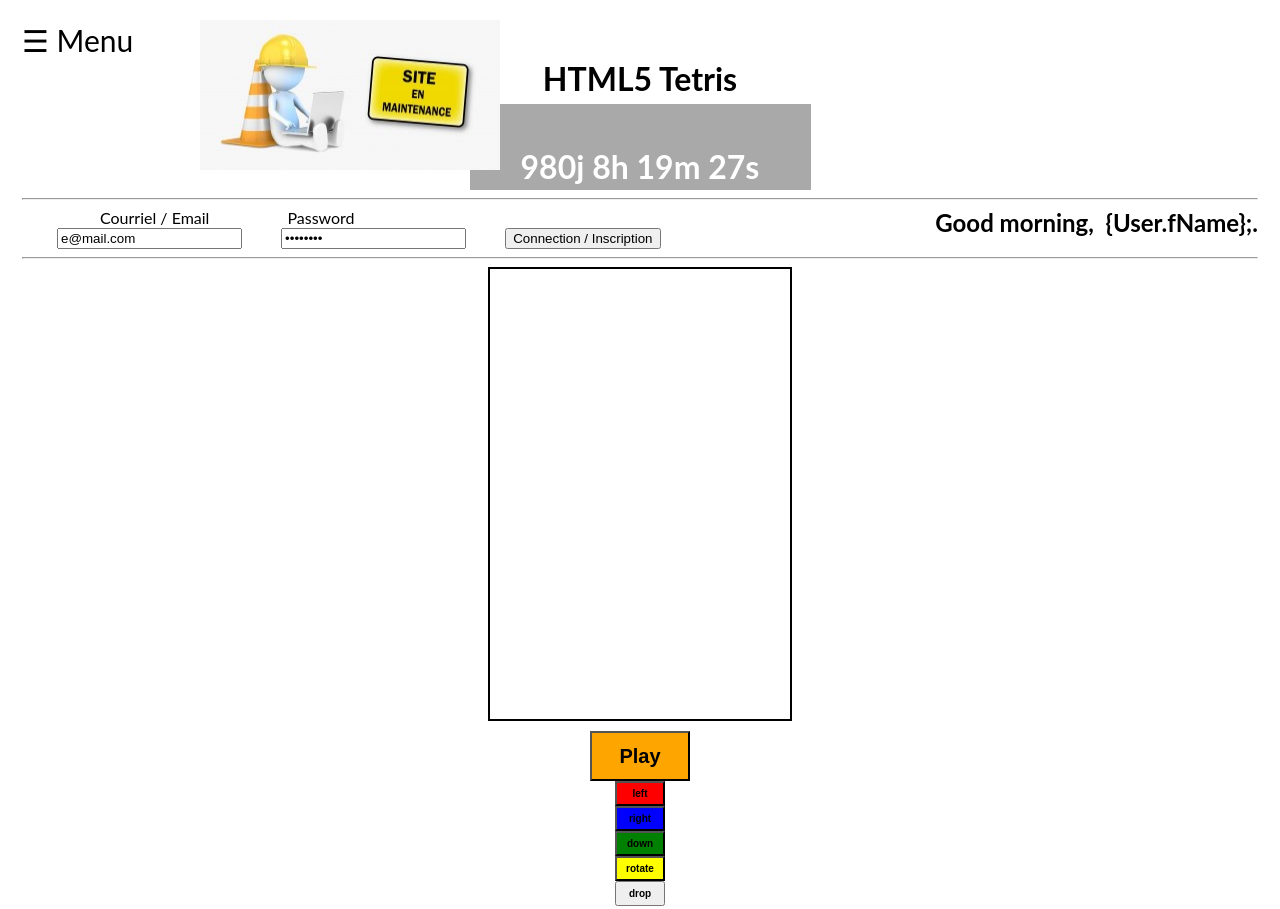
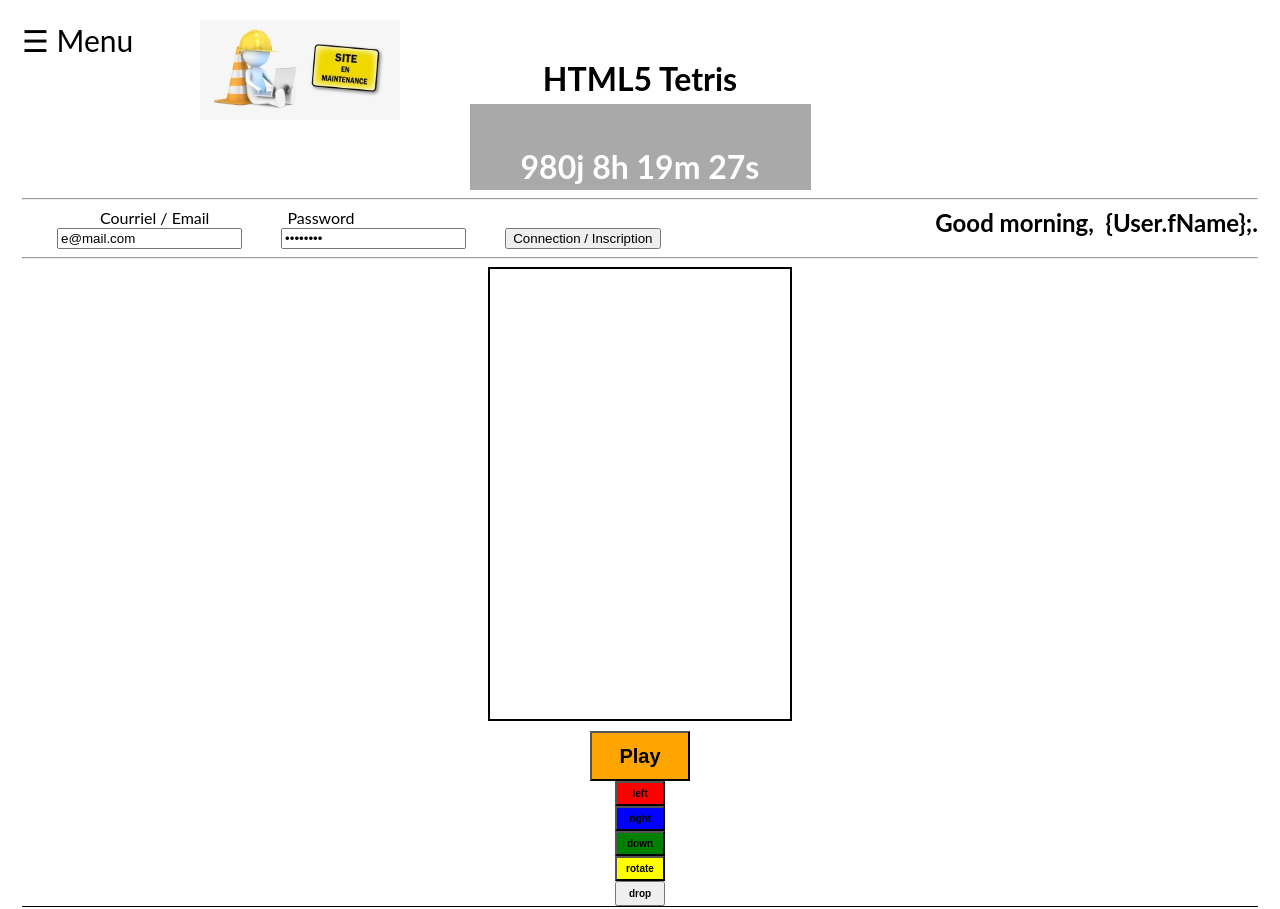
Before and after one commit to mccormier/index, a plain HTML site: page index.htm in a window 1280 px wide. Shown: the top 909 px of the page. Drawn offline with Linux system fonts and the light colour scheme.

Commit message:
23.01.37

```diff
--- a/index.htm
+++ b/index.htm
@@ -7,7 +7,7 @@
 	</head>
 <!-- -->
 <body onload="greeting(), getLocation()">
-	<img src="site-en-maintenance.jpg" style="width:300px;height:150px;position:absolute;left:200px;top:20px;">
+	<img src="site-en-maintenance.jpg" style="width:200px;height:100px;position:absolute;left:200px;top:20px;">
   <div id="mySidenav" class="sidenav"> </div>
 <span style="font-size:30px;cursor:pointer;" onclick="openNav()">&#9776; Menu</span>
   <center><header><h1>HTML5 Tetris</h1><p id="countDown"></p></header><hr></center>
@@ -26,7 +26,6 @@
 <button id="rotate" value ="rotate" onclick=" return keyPress(this.value)">rotate</button>
 <button id="drop" value ="drop" onclick=" return keyPress(this.value)" >drop</button>
 <!-- -->
-<br/><center><a href="https://www.sololearn.com/compiler-playground/WCL6tPM1qV9Y/">Code Source</a></center><br/>
 	<button onclick="topFunction()" id="topBtn" title="Go to top">Top</button>
 <center><div id="footer"></div></center>
 <!-- -->
```
